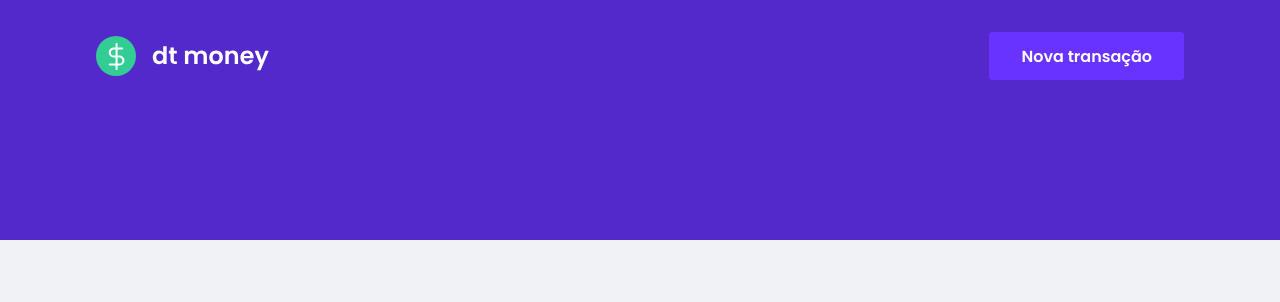
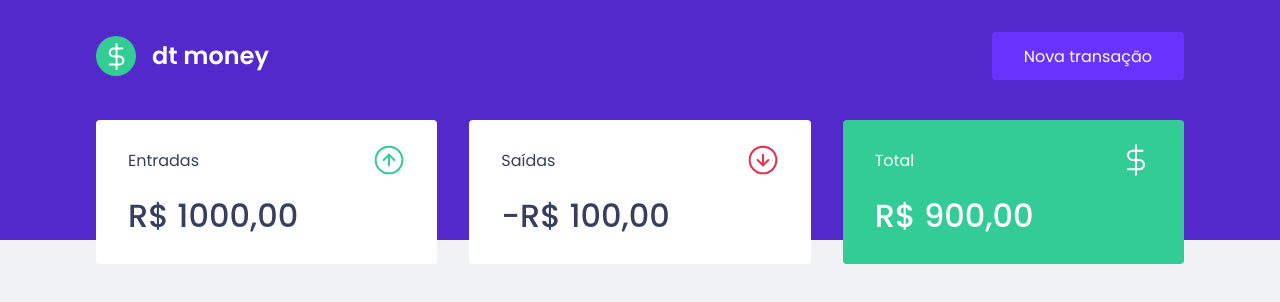
Before and after one commit to miguelriosoliveira/dtmoney, a React (Create React App) app: page / in a window 1280 px wide. Shown: the top 302 px of the page. Built offline with nearby package versions, Linux system fonts and the light colour scheme.

Commit message:
Second component: Summary

```diff
--- a/public/index.html
+++ b/public/index.html
@@ -11,7 +11,7 @@
 		<title>dtmoney</title>
 
 		<link
-			href="https://fonts.googleapis.com/css2?family=Poppins:ital,wght@0,600;1,400&display=swap"
+			href="https://fonts.googleapis.com/css2?family=Poppins:wght@400;500;600&display=swap"
 			rel="stylesheet"
 		/>
 	</head>
--- a/src/App.tsx
+++ b/src/App.tsx
@@ -1,3 +1,4 @@
+import { Dashboard } from './components/Dashboard';
 import { Header } from './components/Header';
 import { GlobalStyle } from './styles/global';
 
@@ -6,6 +7,7 @@
 		<>
 			<GlobalStyle />
 			<Header />
+			<Dashboard />
 		</>
 	);
 }
--- /dev/null
+++ b/src/components/Dashboard/index.tsx
@@ -0,0 +1,11 @@
+import { Summary } from '../Summary';
+
+import { Container } from './styles';
+
+export function Dashboard() {
+	return (
+		<Container>
+			<Summary />
+		</Container>
+	);
+}
--- /dev/null
+++ b/src/components/Dashboard/styles.ts
@@ -0,0 +1,7 @@
+import styled from 'styled-components';
+
+export const Container = styled.main`
+	max-width: 1120px;
+	margin: 0 auto;
+	padding: 2.5rem 1rem;
+`;
--- /dev/null
+++ b/src/components/Summary/index.tsx
@@ -0,0 +1,35 @@
+import incomeImg from '../../assets/income.svg';
+import outcomeImg from '../../assets/outcome.svg';
+import totalImg from '../../assets/total.svg';
+
+import { Container } from './styes';
+
+export function Summary() {
+	return (
+		<Container>
+			<div>
+				<header>
+					<p>Entradas</p>
+					<img src={incomeImg} alt="Entradas" />
+				</header>
+				<strong>R$ 1000,00</strong>
+			</div>
+
+			<div>
+				<header>
+					<p>Saídas</p>
+					<img src={outcomeImg} alt="Saídas" />
+				</header>
+				<strong>-R$ 100,00</strong>
+			</div>
+
+			<div className="highlight-background">
+				<header>
+					<p>Total</p>
+					<img src={totalImg} alt="Total" />
+				</header>
+				<strong>R$ 900,00</strong>
+			</div>
+		</Container>
+	);
+}
--- /dev/null
+++ b/src/components/Summary/styes.ts
@@ -0,0 +1,34 @@
+import styled from 'styled-components';
+
+export const Container = styled.div`
+	display: grid;
+	grid-template-columns: repeat(3, 1fr);
+	gap: 2rem;
+	margin-top: -10rem;
+
+	div {
+		background: var(--shape);
+		padding: 1.5rem 2rem;
+		border-radius: 0.25rem;
+		color: var(--text-title);
+
+		header {
+			display: flex;
+			align-items: center;
+			justify-content: space-between;
+		}
+
+		strong {
+			display: block;
+			margin-top: 1rem;
+			font-size: 2rem;
+			font-weight: 500;
+			line-height: 3rem;
+		}
+
+		&.highlight-background {
+			background: var(--green);
+			color: #fff;
+		}
+	}
+`;
--- a/src/styles/global.ts
+++ b/src/styles/global.ts
@@ -3,6 +3,7 @@
 export const GlobalStyle = createGlobalStyle`
 	:root {
 		--red: #e52e4d;
+		--green: #33cc95;
 		--blue: #5429cc;
 		--blue-light: #6933ff;
 		--text-title: #363f5f;
@@ -32,7 +33,7 @@
 	}
 
 	body, input, textarea, button {
-		font-family: Poppins, sans-serif;
+		font-family: 'Poppins', sans-serif;
 		font-weight: 400;
 	}
 
```
